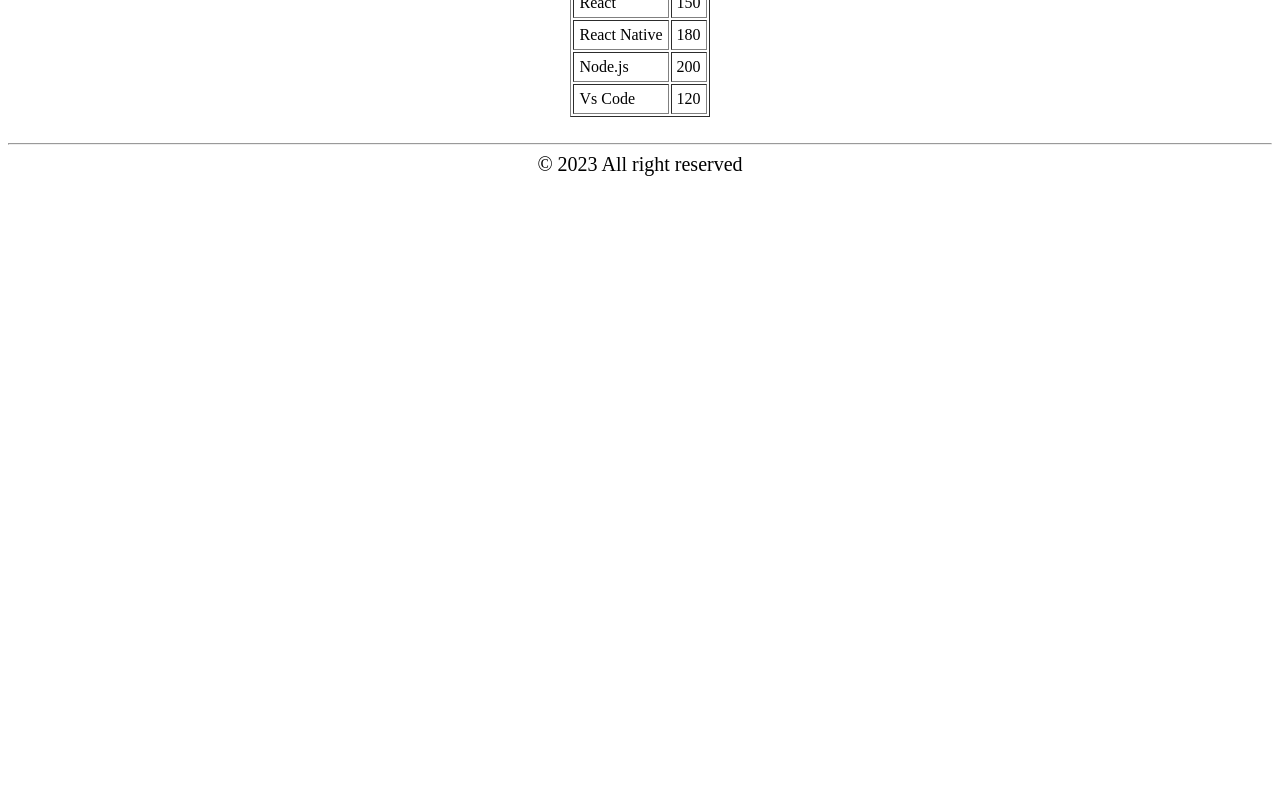
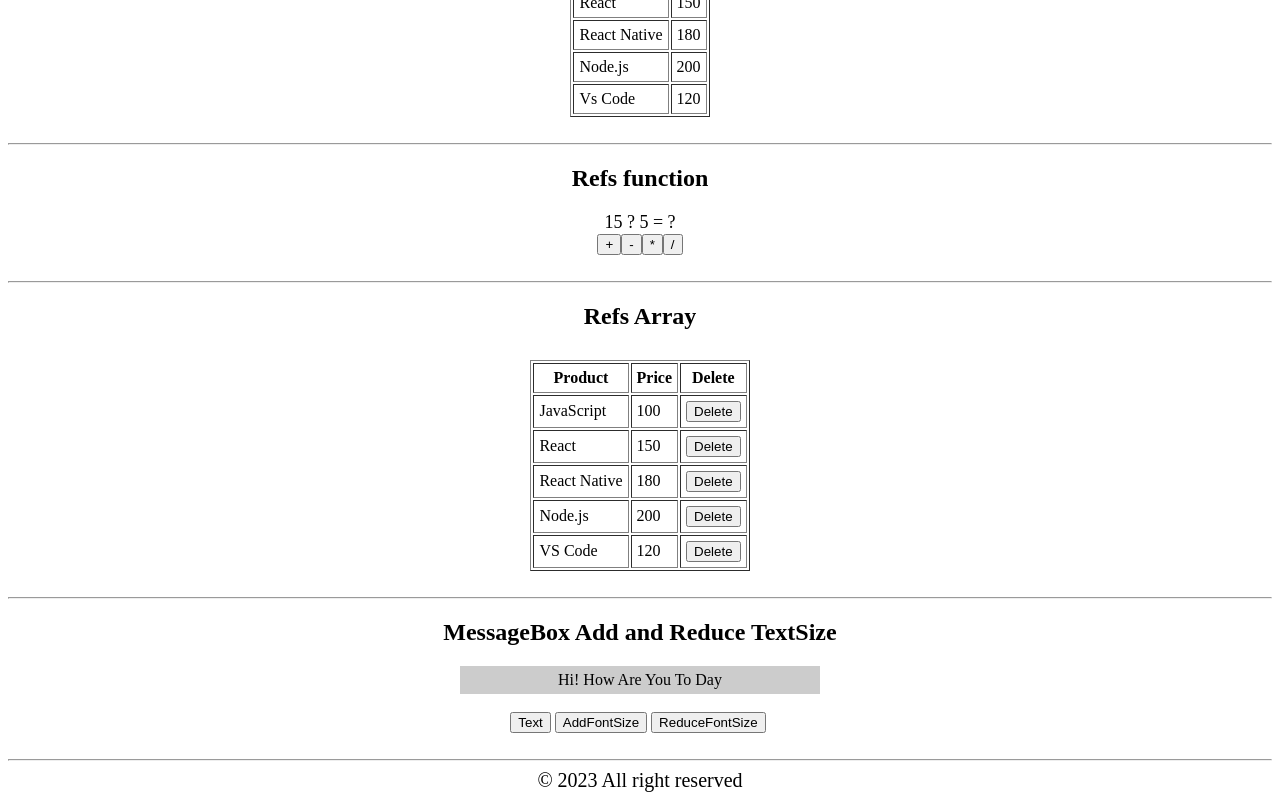
Before and after one commit to s6503052412161/app1, a React (Create React App) app: page / in a window 1280 px wide. Shown: the part 1162-1962 px from the top of the page. Before the commit the page ends 1346 px from the top, so only its background shows below. Built offline with nearby package versions, Linux system fonts and the light colour scheme.

Commit message:
update
update

```diff
--- a/src/App.js
+++ b/src/App.js
@@ -5,6 +5,9 @@
 import { EventData } from './event-data';
 import { Calculator } from './calculator';
 import { Table } from './event-data2';
+import {  RefsFunc } from './refs-func.js'; //ถ้าส่งออกแบบ Defalt ไม่ต้องมีปีกกา
+import RefsArray from './refs-array.js';
+import MessageBox from './state-class.js';
 function App() {
   return(
     <>
@@ -28,7 +31,18 @@
     <Table/>
     <br/>
     <hr/>
-
+    <h2 style={{textAlign:"center"}}>Refs function</h2>
+    <RefsFunc/>
+    <br/>
+    <hr/>
+    <h2 style={{textAlign:"center"}}>Refs Array</h2>
+    <RefsArray/>
+    <br/>
+    <hr/>
+    <h2 style={{textAlign:"center"}}>MessageBox Add and Reduce TextSize</h2>
+    <MessageBox/>
+    <br/>
+    <hr/>
     <Footer/>
     </>
 
--- /dev/null
+++ b/src/refs-array.js
@@ -0,0 +1,50 @@
+import React from 'react';
+
+export default function RefsArray(){
+    const table = React.useRef()
+    const tr = React.useRef([])
+
+    const data = [
+        ['JavaScript', 100],
+        ['React',150],
+        ['React Native',180],
+        ['Node.js',200],
+        ['VS Code',120]
+    ]
+
+    const onClickButton = (i)=>{
+
+        const index = tr.current[i].rowIndex
+        table.current.deleteRow(index)
+    }
+    const onMouseOverRow = (i) =>{
+        tr.current[i].style.backgroundColor = 'green'
+    }
+
+    const onMouseOutRow = (i) => {
+        tr.current[i].style.backgroundColor = 'white'
+    }
+
+    const tableStyle = {margin:'auto',marginTop:30}
+
+    return(
+        <table ref={table} border="1" cellPadding={5} style={tableStyle}>
+        <tr><th>Product</th><th>Price</th><th>Delete</th></tr>
+        {
+            data.map((item,i)=>{
+                return (
+                    <tr ref={el => tr.current[i]=el}
+                     onMouseOver={()=> onMouseOverRow(i)}
+                     onMouseOut={()=> onMouseOutRow(i)}
+                     >
+                     <td>{item[0]}</td><td>{item[1]}</td>
+                     <td><button onClick={() => onClickButton(i)}>
+                     Delete</button></td>
+                    </tr>
+                )
+
+            })
+        }
+        </table>
+    )
+}
--- /dev/null
+++ b/src/refs-func.js
@@ -0,0 +1,33 @@
+import React,{useRef} from 'react';
+
+export   function RefsFunc(){
+    const num1 = useRef()
+    const num2 = useRef()
+    const operator = React.useRef()
+    const result = React.useRef()
+
+    const calculate = (ev) => {
+        let op = ev.target.innerText
+        let n1 = parseInt(num1.current.innerText)
+        let n2 = parseInt(num2.current.innerText)
+        let r = eval(`${n1} ${op} ${n2}`)
+        result.current.innerText = r
+        operator.current.innerText = op
+    }
+
+    return (
+        <div style={{textAlign:'center',marginTop:20,fontSize:18}}>
+        <span ref={num1}>15</span>&nbsp;
+        <span ref={operator}>?</span>&nbsp;
+        <span ref={num2}>5</span>&nbsp;
+        <span>=</span>&nbsp;
+        <span ref={result}>?</span>
+            <div>
+            <button onClick={calculate}>+</button>
+            <button onClick={calculate}>-</button>
+            <button onClick={calculate}>*</button>
+            <button onClick={calculate}>/</button>
+            </div>
+        </div>
+        )
+    }
--- /dev/null
+++ b/src/state-class.js
@@ -0,0 +1,35 @@
+import React,{useState} from "react";
+
+export default function MessageBox(){
+    let[text, setText] = useState('Hi! How Are You To Day')
+    let[size, setSize] = React.useState(16)
+
+    const onClickSetText = () => {
+        let t = prompt('Input Your Text')
+        if(t){
+            setText(t)
+        }
+    }
+
+    const onClickZoomIn = () => {
+        let newSize = size+1
+        setSize(newSize)
+    }
+
+    let msgboxStyle={
+        display: 'inline-block',
+        width:350,
+        fontSize:size,
+        backgroundColor: '#ccc',
+        padding:5,
+        textAlign:'center'
+    }
+    return(
+        <div style={{textAlign:'center',marginTop:20}}>
+            <div style={msgboxStyle}>{text}</div><br/><br/>
+            <button onClick={onClickSetText}>Text</button>&nbsp;
+            <button onClick={onClickZoomIn}>AddFontSize</button>&nbsp;
+            <button onClick={() => setSize(size-1)}>ReduceFontSize</button>&nbsp;
+        </div>
+    )
+}
```
